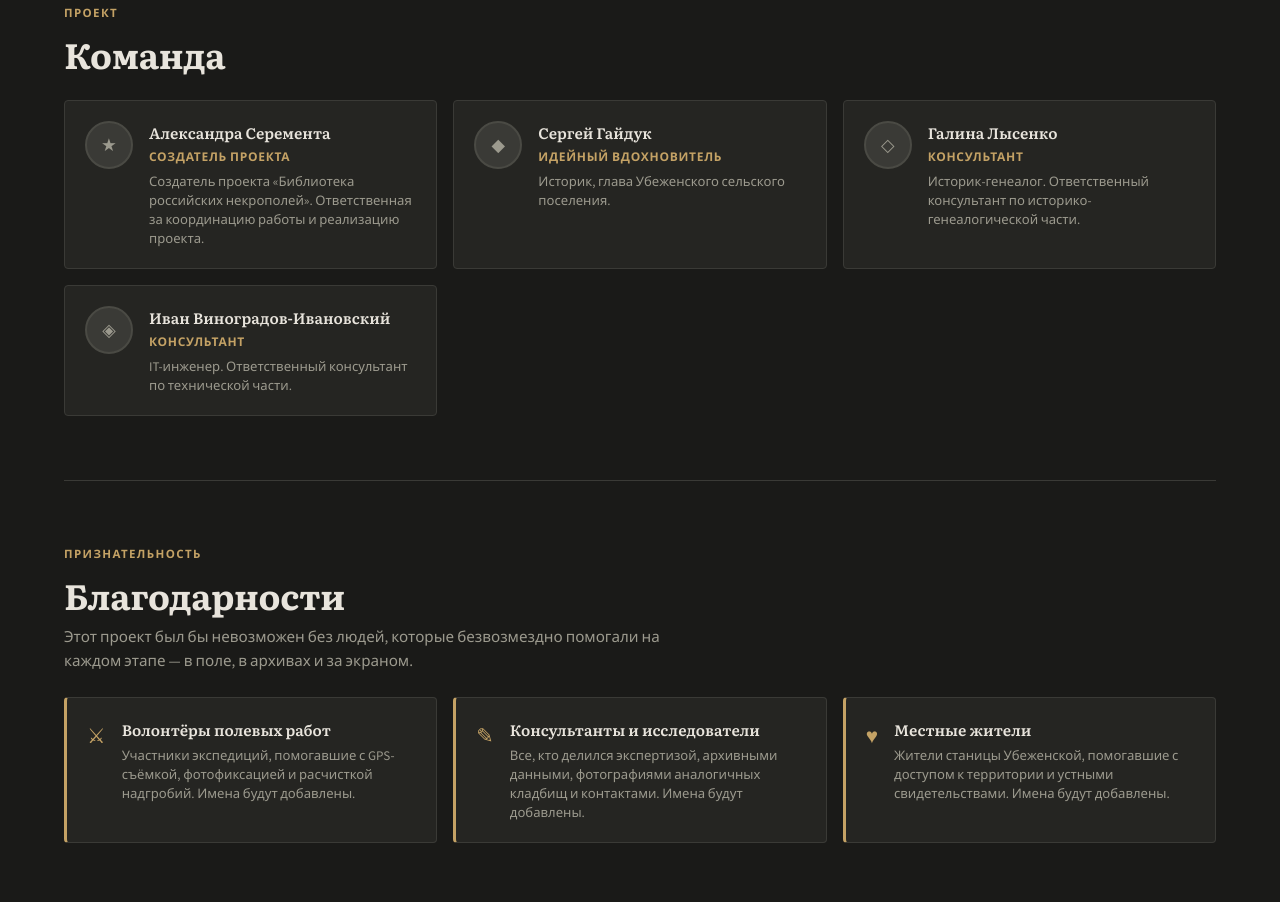
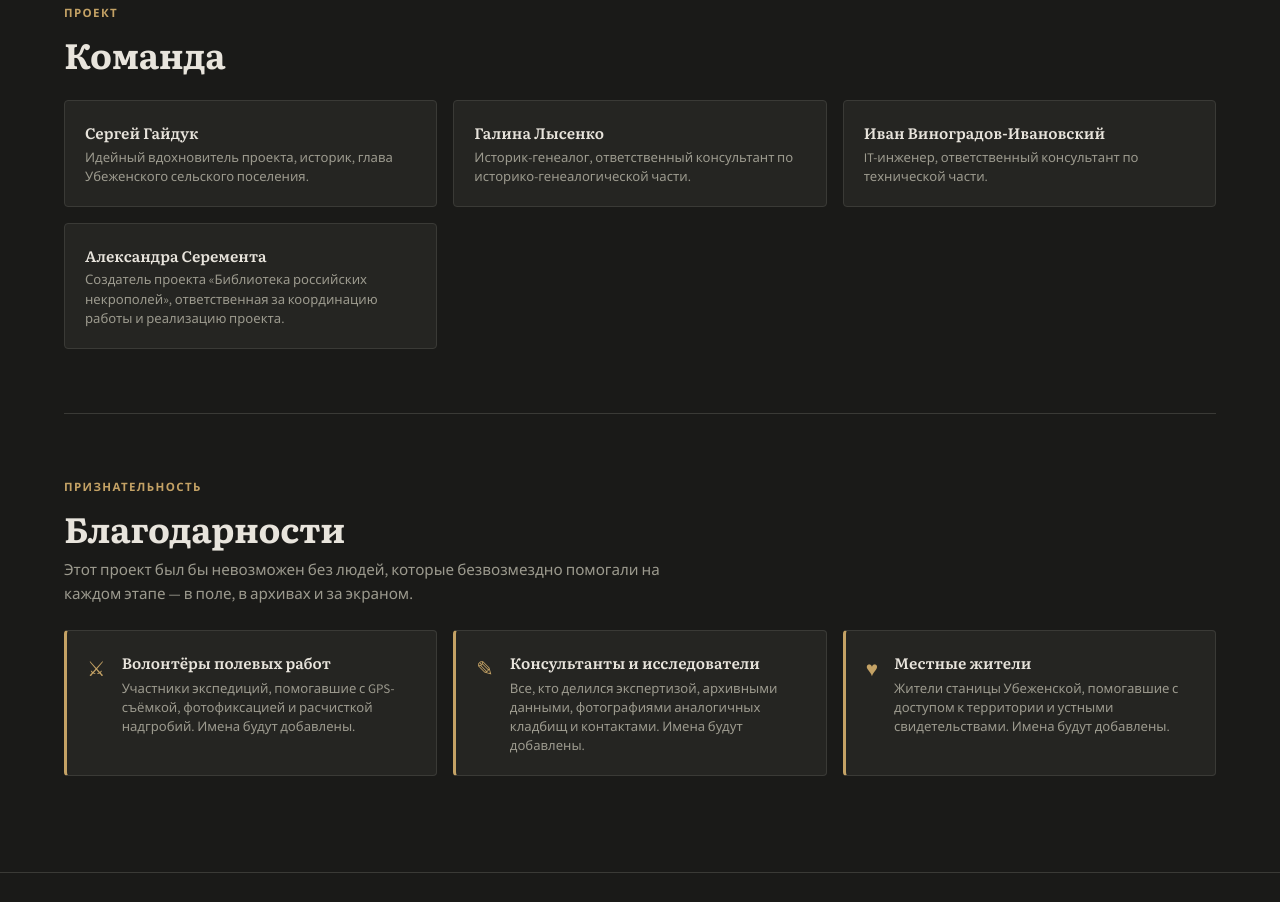
Before and after one commit to Serementa/nekropol, a plain HTML site: page timeline.html in a window 1280 px wide. Shown: the part 2000-2902 px from the top of the page. Drawn offline with nearby package versions, Linux system fonts and the light colour scheme.

Commit message:
Update timeline.html

```diff
--- a/timeline.html
+++ b/timeline.html
@@ -125,35 +125,27 @@
 
     <div class="team-grid">
       <div class="team-card">
-        <div class="team-avatar">&#9733;</div>
         <div class="team-info">
-          <h4>Александра Серемента</h4>
-          <div class="team-role">Создатель проекта</div>
-          <p>Создатель проекта «Библиотека российских некрополей». Ответственная за координацию работы и реализацию проекта.</p>
+          <h4>Сергей Гайдук</h4>
+          <p>Идейный вдохновитель проекта, историк, глава Убеженского сельского поселения.</p>
         </div>
       </div>
       <div class="team-card">
-        <div class="team-avatar">&#9670;</div>
         <div class="team-info">
-          <h4>Сергей Гайдук</h4>
-          <div class="team-role">Идейный вдохновитель</div>
-          <p>Историк, глава Убеженского сельского поселения.</p>
+          <h4>Галина Лысенко</h4>
+          <p>Историк-генеалог, ответственный консультант по историко-генеалогической части.</p>
         </div>
       </div>
       <div class="team-card">
-        <div class="team-avatar">&#9671;</div>
         <div class="team-info">
-          <h4>Галина Лысенко</h4>
-          <div class="team-role">Консультант</div>
-          <p>Историк-генеалог. Ответственный консультант по историко-генеалогической части.</p>
+          <h4>Иван Виноградов-Ивановский</h4>
+          <p>IT-инженер, ответственный консультант по технической части.</p>
         </div>
       </div>
       <div class="team-card">
-        <div class="team-avatar">&#9672;</div>
         <div class="team-info">
-          <h4>Иван Виноградов-Ивановский</h4>
-          <div class="team-role">Консультант</div>
-          <p>IT-инженер. Ответственный консультант по технической части.</p>
+          <h4>Александра Серемента</h4>
+          <p>Создатель проекта «Библиотека российских некрополей», ответственная за координацию работы и реализацию проекта.</p>
         </div>
       </div>
     </div>
```
